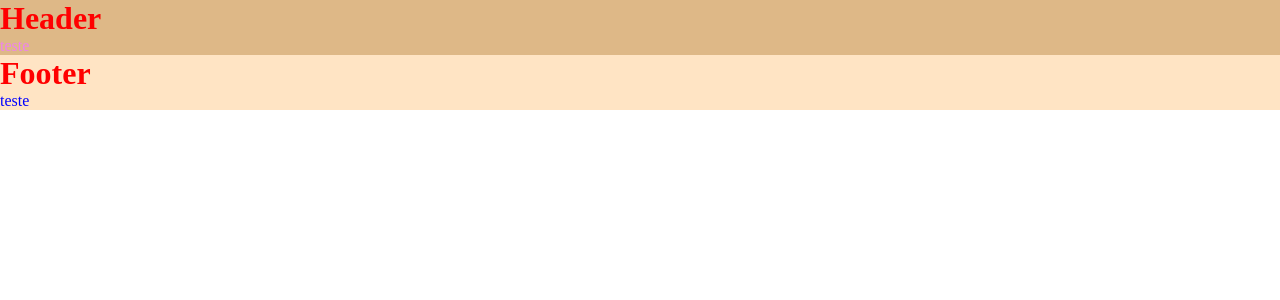
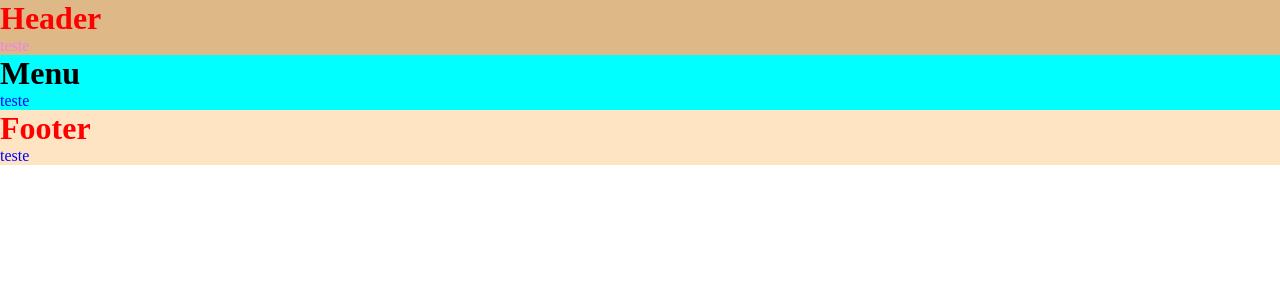
Before and after one commit to agleicesousa/cafe-do-amanha-react, a React (Vite) app: page /menu in a window 1280 px wide. Shown: the top 300 px of the page. Built offline with nearby package versions, Linux system fonts and the light colour scheme.

Commit message:
feat: est inicial da página 'menu'

```diff
--- a/src/App.jsx
+++ b/src/App.jsx
@@ -5,6 +5,7 @@ import Header from "./Components/Header/header";
 import Contatos from "./Pages/Contatos/contatos";
 import Historias from "./Pages/Historias/historias";
 import Inicio from "./Pages/Inicio/inicio";
+import Menu from "./Pages/Menu/menu";
 import Footer from "./Components/Footer/footer";
 
 export default function App() {
@@ -15,6 +16,7 @@ export default function App() {
         <Route path="/contatos" element={<Contatos />} />
         <Route path="/historias" element={<Historias />} />
         <Route path="/" element={<Inicio />} />
+        <Route path="/menu" element={<Menu />} />
       </Routes>
       <Footer />
     </BrowserRouter>
--- a/src/Pages/Historias/historias.jsx
+++ b/src/Pages/Historias/historias.jsx
@@ -3,7 +3,7 @@ import s from "./historias.module.css";
 export default function Historias() {
   return (
     <main>
-      <h1 className={s.titulo}>Historias</h1>
+      <h1 className={s.titulo}>Histórias</h1>
       <p>teste</p>
     </main>
   );
--- /dev/null
+++ b/src/Pages/Menu/menu.jsx
@@ -0,0 +1,10 @@
+import s from "./menu.module.css";
+
+export default function Menu() {
+  return (
+    <main>
+      <h1 className={s.titulo}>Menu</h1>
+      <p>teste</p>
+    </main>
+  );
+}
--- /dev/null
+++ b/src/Pages/Menu/menu.module.css
@@ -0,0 +1,11 @@
+main {
+  background-color: aqua;
+}
+
+main .titulo {
+  color: black;
+}
+
+main p {
+  color: blue;
+}
```
